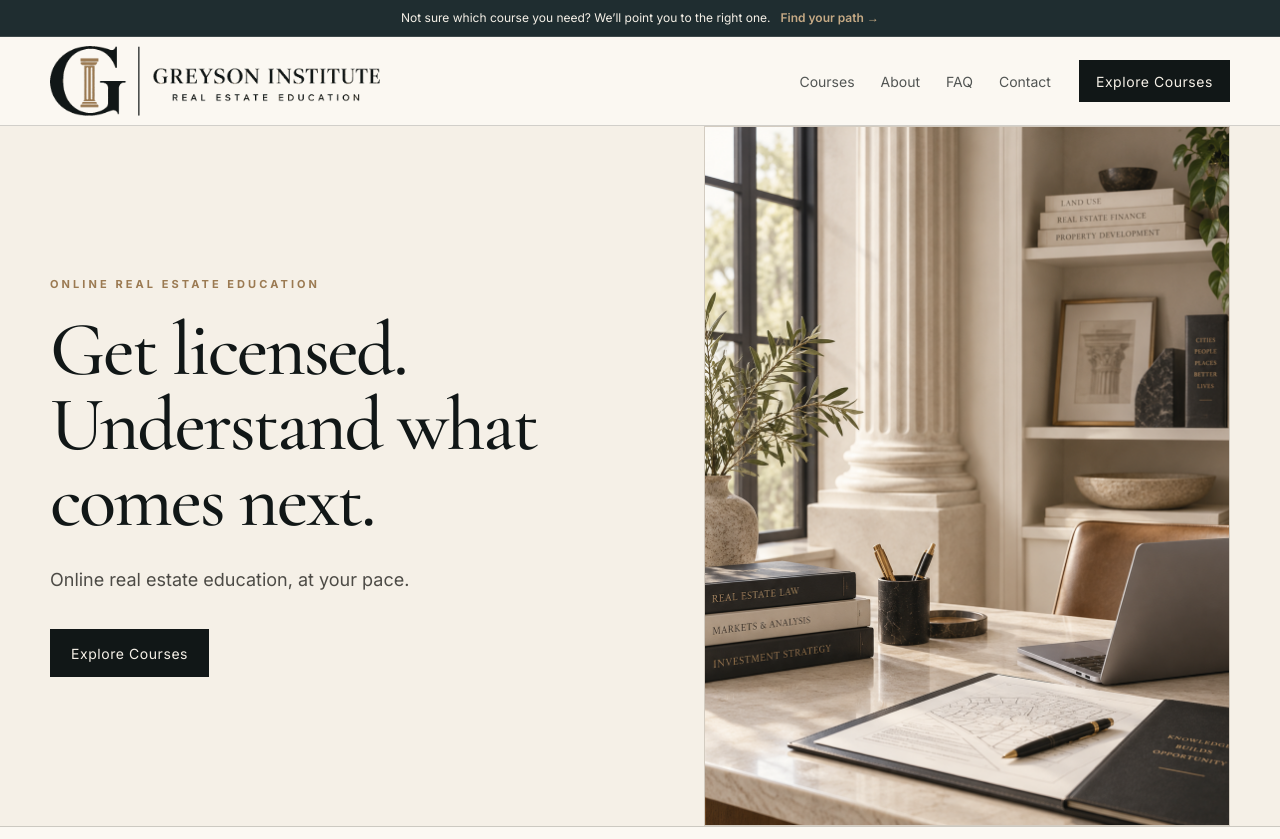
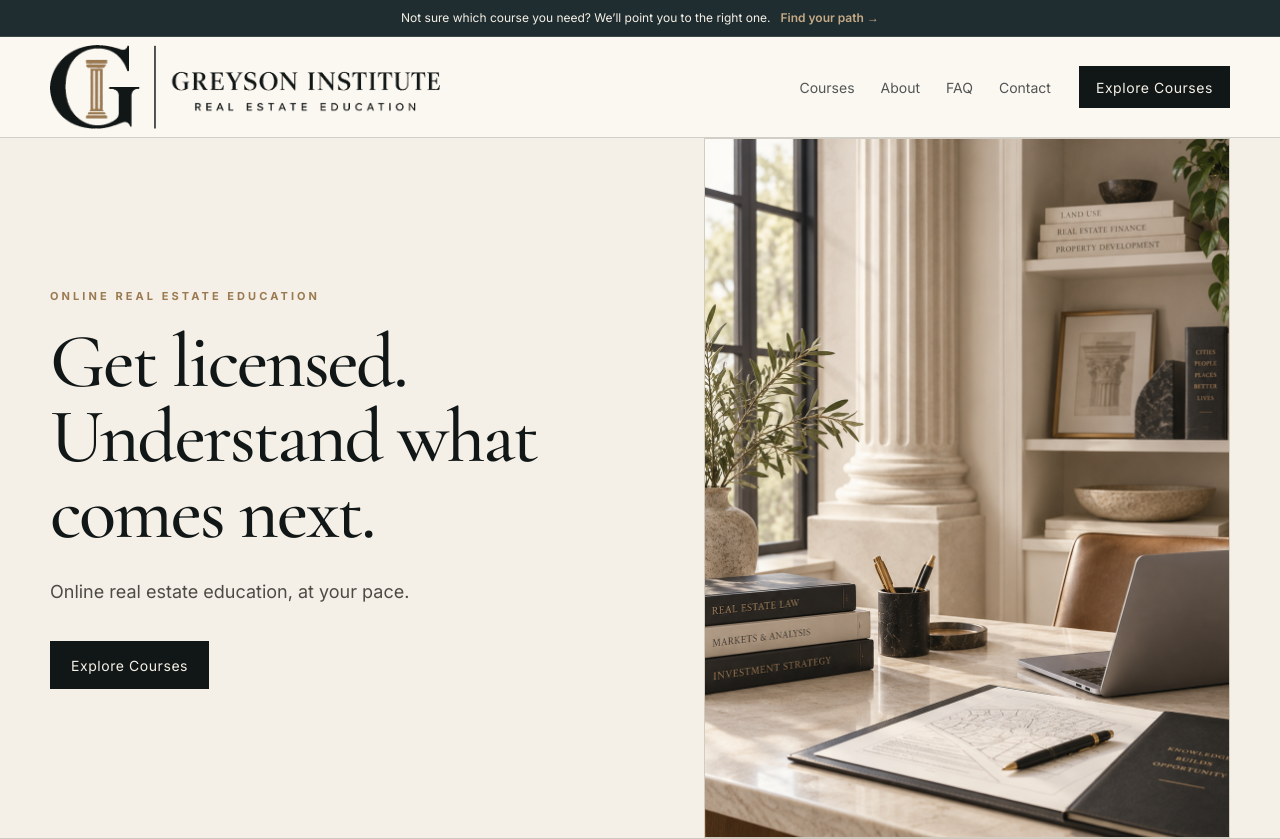
Before and after one commit to BrianLook/Greyson-Institute-Website, a Next.js app: page / in a window 1280 px wide. Shown: the top 839 px of the page. Built offline with nearby package versions, Linux system fonts and the light colour scheme.

Commit message:
Strengthen Greyson desktop header branding

```diff
--- a/app/globals.css
+++ b/app/globals.css
@@ -57,7 +57,7 @@ textarea {
 }
 
 .header-inner {
-  min-height: 88px;
+  min-height: 100px;
   display: grid;
   grid-template-columns: 1fr auto auto;
   gap: 28px;
@@ -155,7 +155,7 @@ textarea {
 .brand-lockup {
   display: inline-flex;
   align-items: center;
-  width: 330px;
+  width: 390px;
   max-width: 100%;
   line-height: 0;
 }
```
